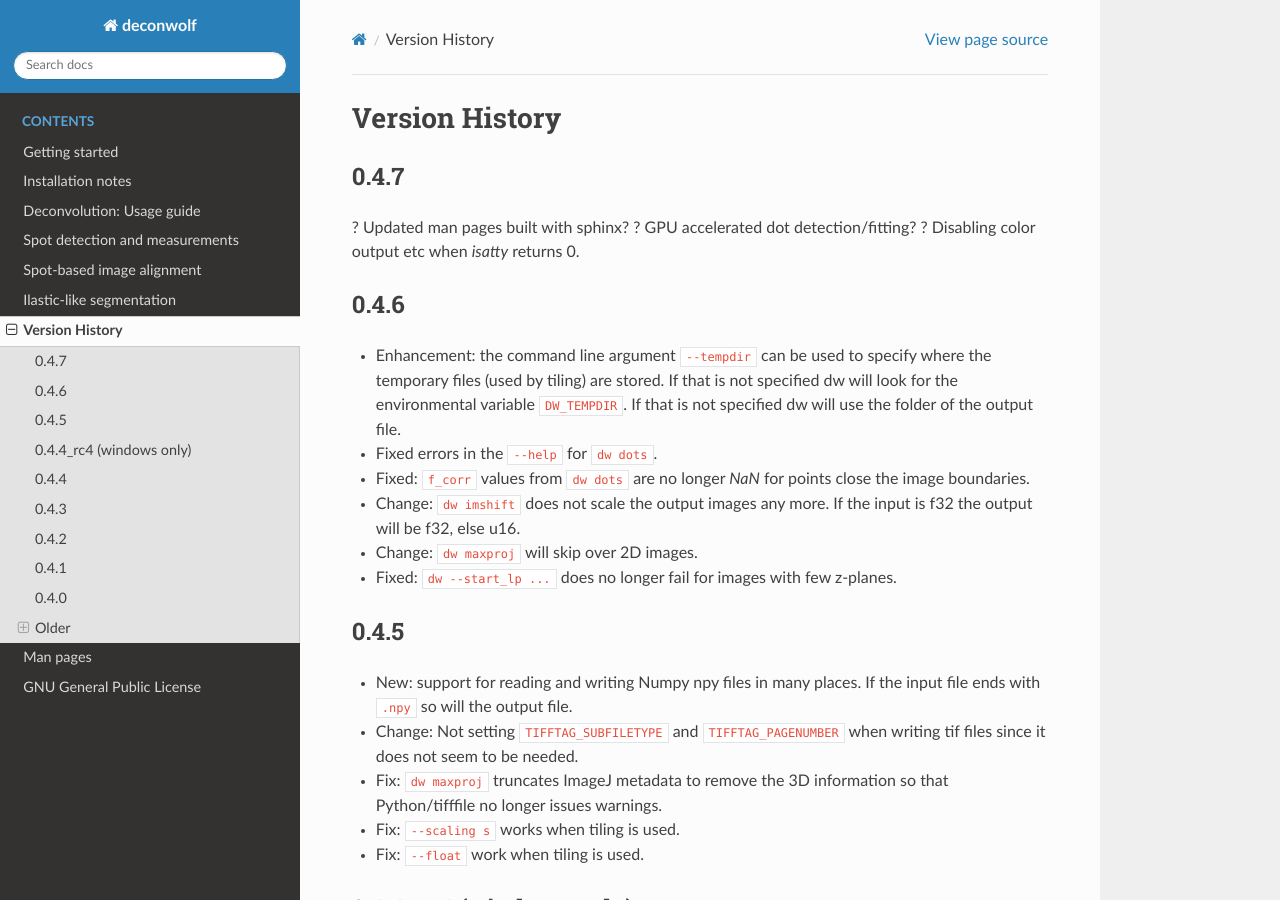
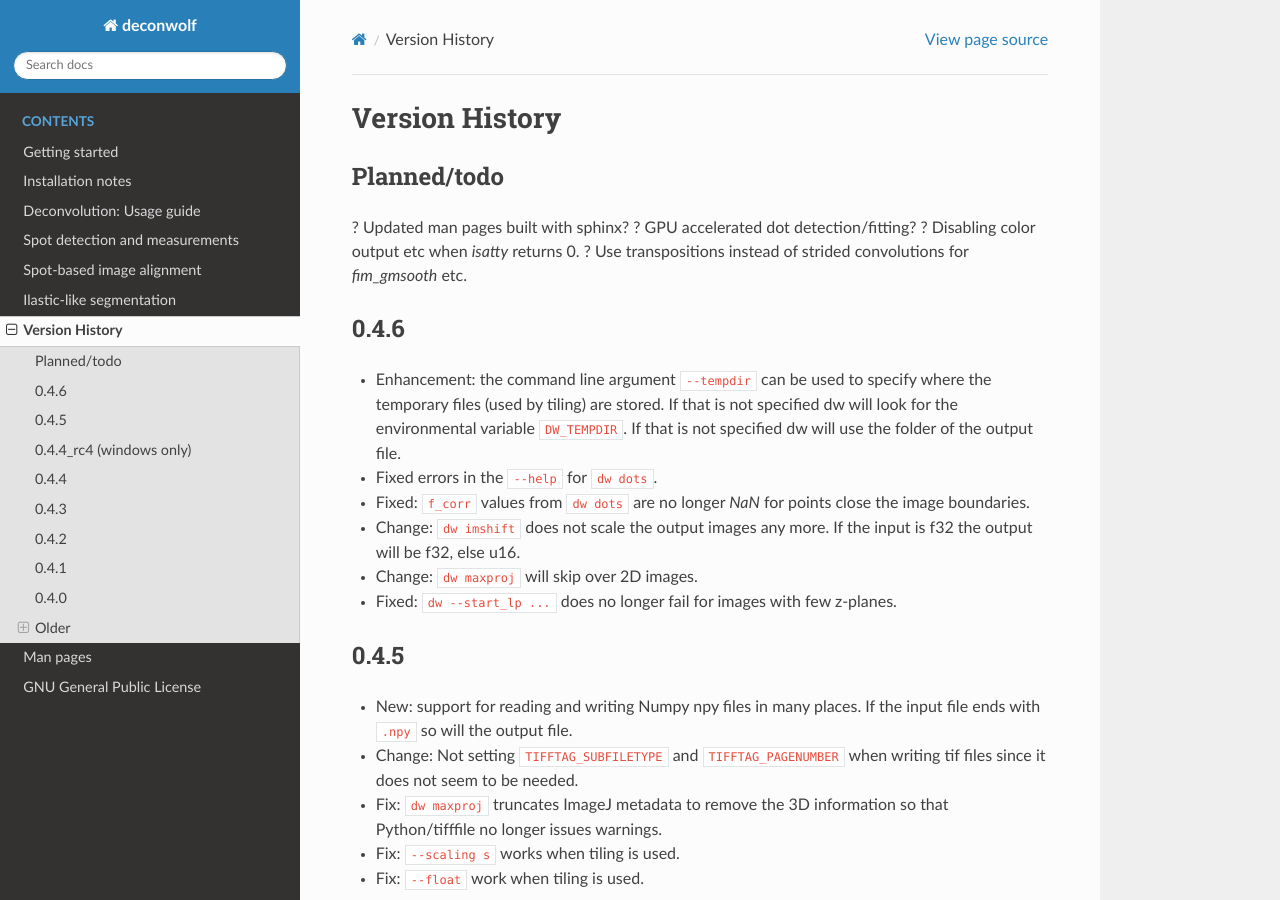
Before and after one commit to elgw/deconwolf, a Sphinx documentation site: the page built from doc/gh-pages/source/history.rst, in a window 1280 px wide and 900 px high. Built offline with Sphinx 7.4.7 and the Read the Docs theme 3.1.0, drawn with Linux system fonts in a browser that asks for light colours.

Commit message:
added todo item

```diff
--- a/doc/gh-pages/source/history.rst
+++ b/doc/gh-pages/source/history.rst
@@ -1,12 +1,13 @@
 Version History
 ===============
 
-0.4.7
------
+Planned/todo
+------------
 
 ? Updated man pages built with sphinx?
 ? GPU accelerated dot detection/fitting?
 ? Disabling color output etc when `isatty` returns 0.
+? Use transpositions instead of strided convolutions for `fim_gmsooth` etc.
 
 0.4.6
 -----
```
